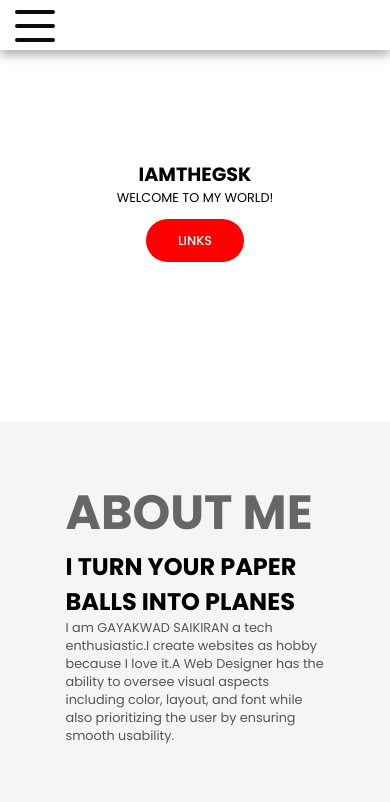
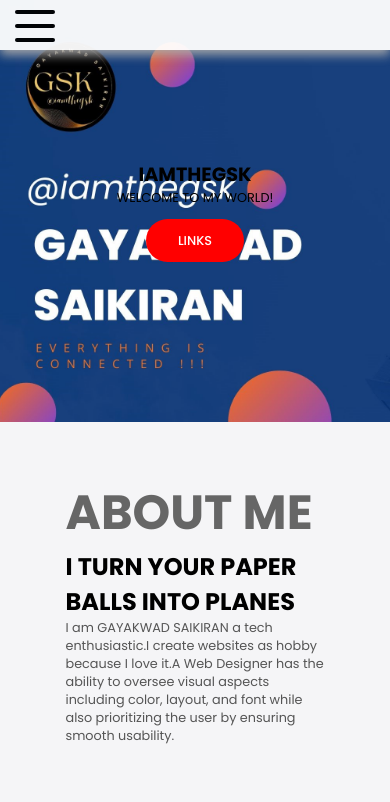
Before and after one commit to iamthegsk/iamthegsk.github.io, a plain HTML site: page index.html in a window 390 px wide. Shown: the top 802 px of the page. Drawn offline with Linux system fonts and the light colour scheme; files whose address does not match are found by name.

Commit message:
Update website.css

```diff
--- a/css/website.css
+++ b/css/website.css
@@ -793,7 +793,7 @@ padding: 0.5rem;
 
     }
     .showcase-area{
-        background-image: url(..//img/logo-gsk\ \(1\).png);
+        background-image: url(..//img/logo-gsk\ \(1\).jpg);
     }
 
 }
```
